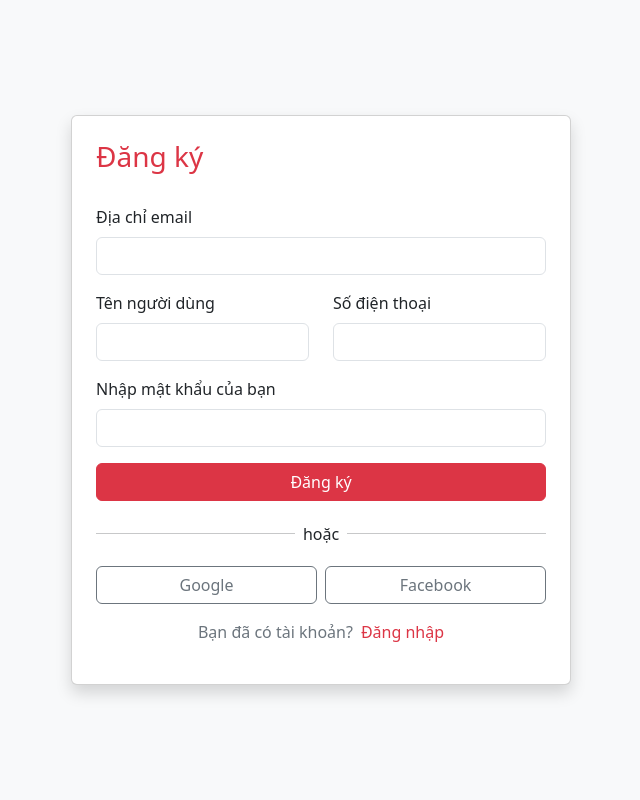
After one commit to hieudm05/DA_1, a PHP site: page /base_test_DA1/views/Clients/accounts/signUp.php in a window 1280 px wide. The commit adds this page. Shown: the whole page, without its empty margins (319-959 px from the left). Run offline with PHP 8.4, Linux system fonts and the light colour scheme.

Commit message:
new file

```diff
--- a/public/index.php
+++ b/public/index.php
@@ -20,4 +20,10 @@ $act = $_GET['act'] ?? '/';
 match ($act) {
     // Trang chủ
     '/' => (new ClientController())->home(),
+    // Tài khoản
+    'updateAcount' => (new ClientController()) -> updateAcount(),
+    'login' => (new ClientController()) -> login(),
+    'signup' => (new ClientController()) -> signUp(),
+    // Xử lí tài khoản
+    'postAddAcount' => (new ClientController()) -> addAccount(),
 };
--- a/views/Admins/SanPham/listSP.php
+++ b/views/Admins/SanPham/listSP.php
@@ -29,7 +29,7 @@
                             $suasp = "router.php?act=suasp&id=" . $sp['id'];
                             $xoasp = "router.php?act=xoasp&id=" . $sp['id'];
                             $imgPath = '../../../uploads/'.$sp['img'];
-                            $hinh = (is_file($imgPath) && !empty($sp['img'])) ? '<img src="'.$imgPath.'" style=" height: 100px; background-size:cover;  border-radius: 0;">' : 'No photo';
+                            $hinh = (is_file($imgPath) && !empty($sp['img'])) ? '<img src="'.$imgPath.'" style="  background-size:cover;  ">' : 'No photo';
                         ?>
                         <tr>
                             <td><?= $hinh ?></td>
--- a/views/Admins/home/index.php
+++ b/views/Admins/home/index.php
@@ -193,7 +193,7 @@
             <nav class="sidebar sidebar-offcanvas "  id="sidebar">
                 <ul class="nav">
                     <li class="nav-item">
-                        <a class="nav-link" href="index.html">
+                        <a class="nav-link" href="router.php">
                             <i class="mdi mdi-grid-large menu-icon"></i>
                             <span class="menu-title">Dashboard</span>
                         </a>
--- a/views/Admins/router.php
+++ b/views/Admins/router.php
@@ -9,7 +9,7 @@ require_once '../../controllers/AdminController.php';
 require_once '../../models/AdminModels.php';
 
 // Route
-$act = $_GET['act'];
+$act = $_GET['act'] ?? '/';
 
 // Match to route the request to the corresponding controller action
 match ($act) {
--- /dev/null
+++ b/views/Clients/accounts/signUp.php
@@ -0,0 +1,55 @@
+<!DOCTYPE html>
+<html lang="en">
+<head>
+  <meta charset="UTF-8">
+  <meta name="viewport" content="width=device-width, initial-scale=1.0">
+  <title>Đăng ký</title>
+  <!-- Link Bootstrap CSS -->
+  <link href="https://cdn.jsdelivr.net/npm/bootstrap@5.3.0-alpha3/dist/css/bootstrap.min.css" rel="stylesheet">
+</head>
+<body class="bg-light d-flex justify-content-center align-items-center" style="height: 100vh;">
+  <div class="card shadow p-4" style="max-width: 500px; width: 100%;">
+    <div class=" mb-4">
+      <h3 class="text-danger">Đăng ký</h3>
+    </div>
+    <form action="?act=postAddAcount" method="post" enctype="multipart/form-data">
+      <div class="mb-3">
+        <label for="email" class="form-label">Địa chỉ email</label>
+        <input type="text" class="form-control" id="email" name="email" placeholder="">
+      </div>
+      <div class="row mb-3">
+        <div class="col-md-6">
+          <label for="username" class="form-label">Tên người dùng</label>
+          <input type="text" class="form-control" id="username" name="username" placeholder="">
+        </div>
+        <div class="col-md-6">
+          <label for="contact" class="form-label">Số điện thoại</label>
+          <input type="text" class="form-control" id="contact" name="sdt" placeholder="">
+        </div>
+      </div>
+      <div class="mb-3">
+        <label for="password" class="form-label">Nhập mật khẩu của bạn</label>
+        <input type="password" class="form-control" id="password" name="password" placeholder="">
+      </div>
+      <button type="submit" class="btn btn-danger w-100">Đăng ký</button>
+    </form>
+
+    <div class="d-flex align-items-center my-3">
+      <hr class="flex-grow-1">
+      <span class="mx-2">hoặc</span>
+      <hr class="flex-grow-1">
+    </div>
+    <div class="d-flex gap-2">
+      <button class="btn btn-outline-secondary w-50">Google</button>
+      <button class="btn btn-outline-secondary w-50">Facebook</button>
+    </div>
+    <div class="d-flex justify-content-center gap-2 mt-3">
+      <p class="text-secondary">Bạn đã có tài khoản?</p>
+      <a href="?act=login" class="text-decoration-none text-danger">Đăng nhập</a>
+    </div>
+  </div>
+
+  <!-- Bootstrap Bundle with Popper -->
+  <script src="https://cdn.jsdelivr.net/npm/bootstrap@5.3.0-alpha3/dist/js/bootstrap.bundle.min.js"></script>
+</body>
+</html>
```
Also changed, not shown: controllers/ClientController.php (+27 -0 lines), models/ClientModels.php (+24 -0 lines), views/Clients/UpdateTaiKhoan/updateTk.php (+65 -0 lines), views/Clients/accounts/login.php (added, +44 -0 lines).
